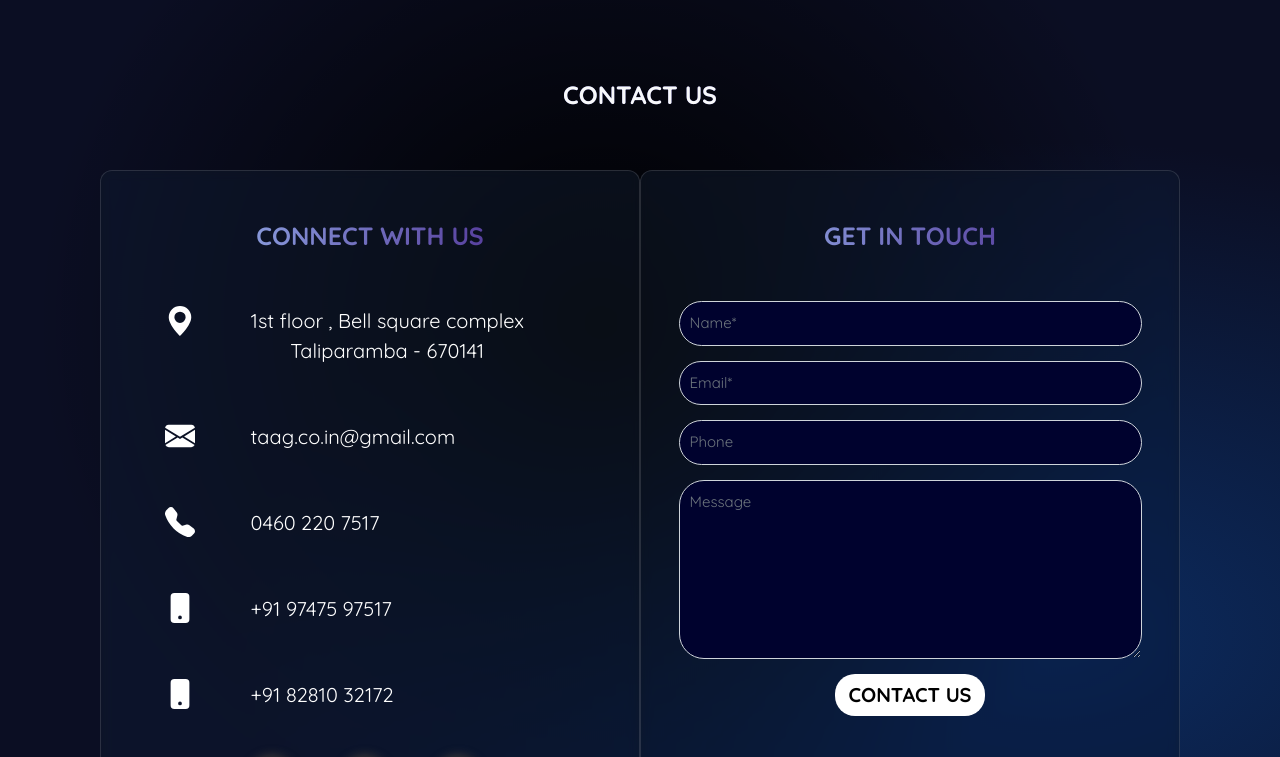
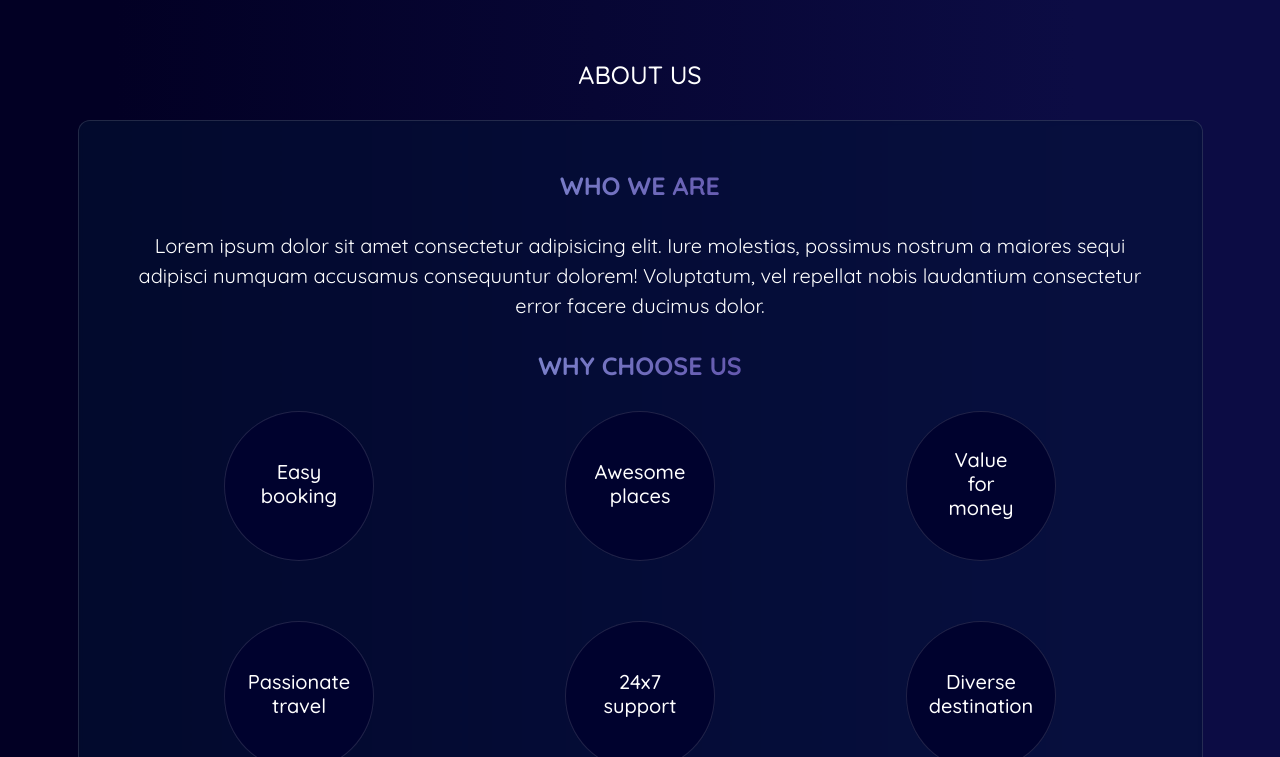
Before and after one commit to safwantaliparamba/taag-tours-and-travels, a plain HTML site: page index.html in a window 1280 px wide. Shown: the part 1190-1947 px from the top of the page. Drawn offline with nearby package versions, Linux system fonts and the light colour scheme; a script that the page names is missing.

Commit message:
completed

```diff
--- a/index.html
+++ b/index.html
@@ -20,7 +20,7 @@
                 <ul class="navlinks">
                     <li><a href="#home">home</a></li>
                     <li><a href="#Services">services</a></li>
-                    <li><a href="#">about us</a></li>
+                    <li><a href="#about-us">about us</a></li>
                     <li><a href="#contact-us">Contact</a></li>
                 </ul>
             </div>
@@ -538,6 +538,62 @@
 
 
       </section>
+      <!-- about us section   -->
+
+      <section class="about-us" id="about-us">
+        <div class="mt-5">
+              <h1 class="text-center mb-5">ABOUT US</h1>
+        </div>
+       <div class="content ">
+              <div class="container">
+                <main class="about-glass mt-5 mb-5">
+                      <h1 class="text-center mb-5">WHO WE ARE</h1>
+                      <p class="text-center we-are text-fluid mb-5">
+                        Lorem ipsum dolor sit amet consectetur adipisicing elit. Iure molestias, possimus nostrum a maiores sequi adipisci numquam accusamus consequuntur dolorem! Voluptatum, vel repellat nobis laudantium consectetur error facere ducimus dolor.
+                      </p>
+                      <h1 class="text-center mb-5">WHY CHOOSE US</h1>
+                <div class="content">
+                  <div class="container-fluid">
+                       <div class="row">
+                              <div class="col-md-4 col-12 d-flex justify-content-center align-items-center mb-5">
+                                  <div class="content-glass d-flex justify-content-center align-items-center">
+                                        <h2 class="text-center">Easy booking</h2>
+                                  </div>
+                              </div>
+                              <div class="col-md-4 col-12 d-flex justify-content-center align-items-center mb-5">
+                                  <div class="content-glass d-flex justify-content-center align-items-center">
+                                        <h2 class="text-center">Awesome places</h2>
+                                  </div>
+                              </div>
+                              <div class="col-md-4 col-12 d-flex justify-content-center align-items-center mb-5">
+                                  <div class="content-glass d-flex justify-content-center align-items-center">
+                                        <h2 class="text-center">Value for money</h2>
+                                  </div>
+                              </div>
+                              <div class="col-md-4 col-12 d-flex justify-content-center align-items-center mt-5">
+                                  <div class="content-glass d-flex justify-content-center align-items-center">
+                                        <h2 class="text-center">Passionate travel</h2>
+                                  </div>
+                              </div>
+                              <div class="col-md-4 col-12 d-flex justify-content-center align-items-center mt-5">
+                                  <div class="content-glass d-flex justify-content-center align-items-center">
+                                        <h2 class="text-center">24x7 support</h2>
+                                  </div>
+                              </div>
+                              <div class="col-md-4 col-12 d-flex justify-content-center align-items-center mt-5">
+                                  <div class="content-glass d-flex justify-content-center align-items-center">
+                                        <h2 class="text-center">Diverse destination</h2>
+                                  </div>
+                              </div>
+                        </div>
+                  </div>
+                </div>
+
+                </main>
+              </div>
+       </div>
+      </section>
+
       <!-- contact us section  -->
 
       <section id="contact-us" class="pt-5">
@@ -680,6 +736,14 @@
         </div>
       </section>
 
+      <footer class="p-5">
+            <h1 class="text-center">&copy;</h1>
+            <h1 class="text-center">taag.co.in</h1>
+            <a href="https://safwantaliparamba.github.io/personal-website/">
+                  <h1 class="text-center ">Developer contact</h1>
+            </a>
+      </footer>
+
 
     <!-- bootstrap cdn -->
     <script src="https://cdn.jsdelivr.net/npm/@popperjs/core@2.10.2/dist/umd/popper.min.js" integrity="sha384-7+zCNj/IqJ95wo16oMtfsKbZ9ccEh31eOz1HGyDuCQ6wgnyJNSYdrPa03rtR1zdB" crossorigin="anonymous"></script>
--- a/style.css
+++ b/style.css
@@ -659,3 +659,81 @@ body {
   #contact-us .txt{
     margin-top: 5rem;
   }
+
+  /* about us section   */
+
+.about-us{
+    width: 100%;
+    /* height: 800px; */
+    padding: 3rem;
+    /* background-color: #0b0e23;
+    background-image:
+        radial-gradient(at 47% 33%, hsl(180.00, 0%, 0%) 0, transparent 59%),
+        radial-gradient(at 82% 65%, hsl(217.24, 78%, 21%) 0, transparent 55%); */
+    color:white;
+    background: rgb(12,12,68);
+background: linear-gradient(270deg, rgba(12,12,68,1) 16%, rgba(2,0,36,1) 91%);
+background: linear-gradient(270deg, rgba(12,12,68,1) 16%, rgba(2,0,36,1) 91%);
+}
+.about-glass{
+    height: 700px;
+    /* width: 80%; */
+    padding: 5rem;
+    backdrop-filter: blur(3px) saturate(121%);
+    -webkit-backdrop-filter: blur(3px) saturate(121%);
+    background-color: rgba(4, 19, 49, 0.54);
+    border-radius: 12px;
+    border: 1px solid rgba(255, 255, 255, 0.125);
+}
+@media only screen and (max-width:768px) {
+    .about-glass{
+        height: auto;
+    }
+}
+/* .content{
+    display: flex;
+    justify-content: center;
+    align-items: center;
+} */
+.we-are{
+    font-size:20px;
+}
+
+.content-glass{
+    backdrop-filter: blur(0px) saturate(121%);
+    -webkit-backdrop-filter: blur(0px) saturate(121%);
+    background-color: #00022e;
+    border-radius: 12px;
+    border: 1px solid rgba(255, 255, 255, 0.125);
+    /* background: black; */
+    padding: 5rem;
+    border-radius: 50%;
+    height: 15rem;
+    width:15rem;
+
+}
+.content h1.text-center{
+    text-transform:uppercase;
+    margin:0 auto;
+    background-image:linear-gradient(90deg,#a6cfff,#390979);
+     background-clip: text;
+    -moz-background-clip: text;
+    -webkit-background-clip: text;
+     color:transparent;
+     font-weight: bold;
+}
+
+footer{
+    color: white;
+    width: 100%;
+    height: auto;
+    background: black;
+}
+footer a{
+    text-decoration: none;
+    color: rgb(51, 43, 43);
+}
+footer a:hover{
+    color: rgb(51, 43, 43);
+    text-decoration: none;
+}
```
